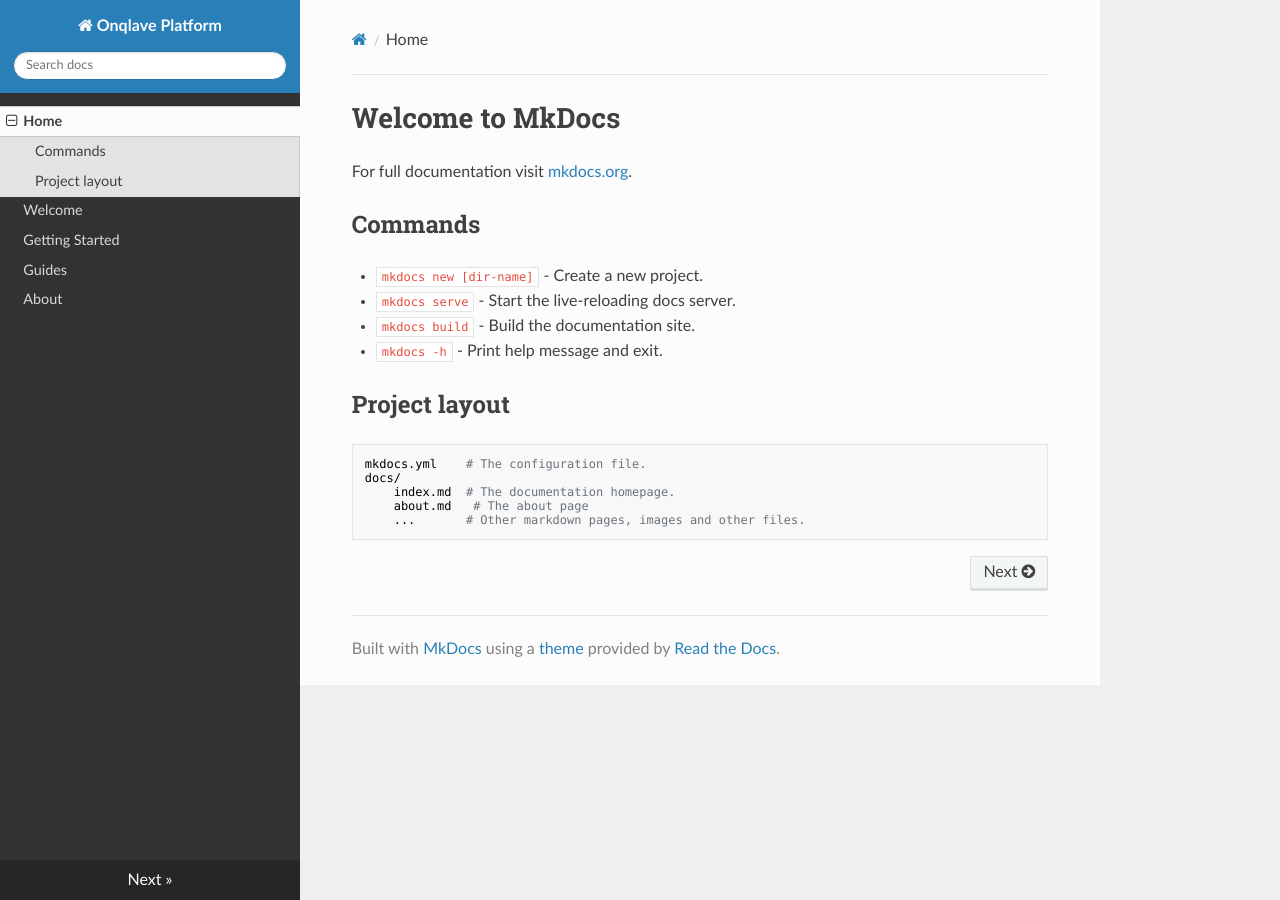
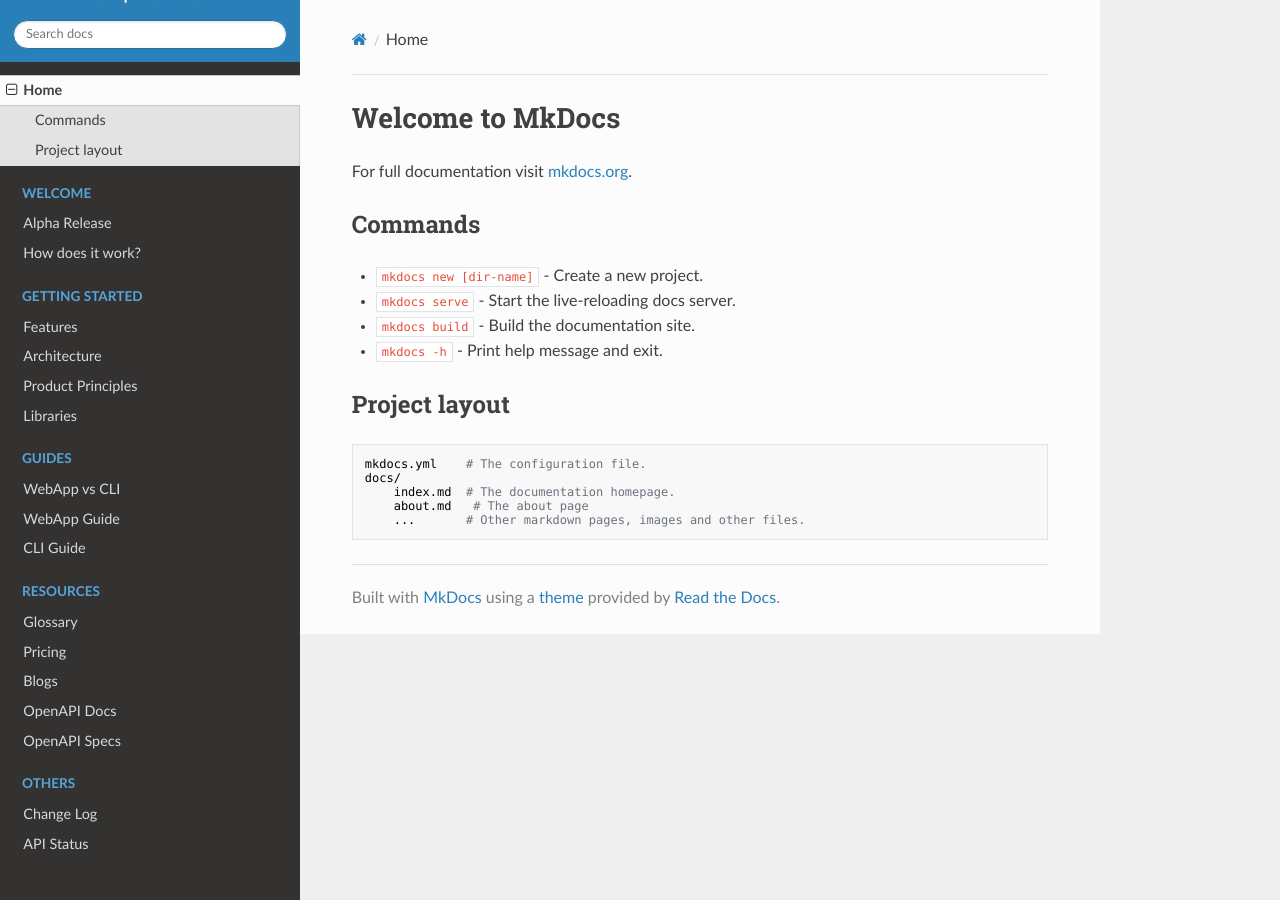
Before and after one commit to onqlavelabs/onqlave.docs, an MkDocs documentation site: the page built from docs/docs/index.md, in a window 1280 px wide. Built offline with MkDocs 1.6.1, drawn with Linux system fonts in a browser that asks for light colours; nearby versions of some CDN libraries.

Commit message:
[ADD] more doc structure

```diff
--- a/docs/mkdocs.yml
+++ b/docs/mkdocs.yml
@@ -1,8 +1,26 @@
 site_name: Onqlave Platform
 nav:
   - Home: index.md
-  - Welcome: welcome.md
-  - Getting Started: getting_started.md
-  - Guides: guides.md
-  - About: about.md
+  - 'Welcome':
+    - 'Alpha Release': alpha_release.md
+    - 'How does it work?': how_it_works.md
+  - 'Getting Started':
+    - 'Features': features.md
+    - 'Architecture': architecture.md
+    - 'Product Principles': product_principles.md
+    - 'Libraries': libraries.md
+  - 'Guides':
+    - 'WebApp vs CLI': web_app_vs_cli.md
+    - 'WebApp Guide': web_app_guide.md
+    - 'CLI Guide': cli_guide.md
+  - 'Resources':
+    - 'Glossary': glosary.md
+    - 'Pricing': pricing.md
+    - 'Blogs': blogs.md
+    - 'OpenAPI Docs': open_api_doc.md
+    - 'OpenAPI Specs': open_api_spec.md
+  - 'Others':
+    - 'Change Log': change_log.md
+    - 'API Status': api_status.md
+
 theme: readthedocs
```
